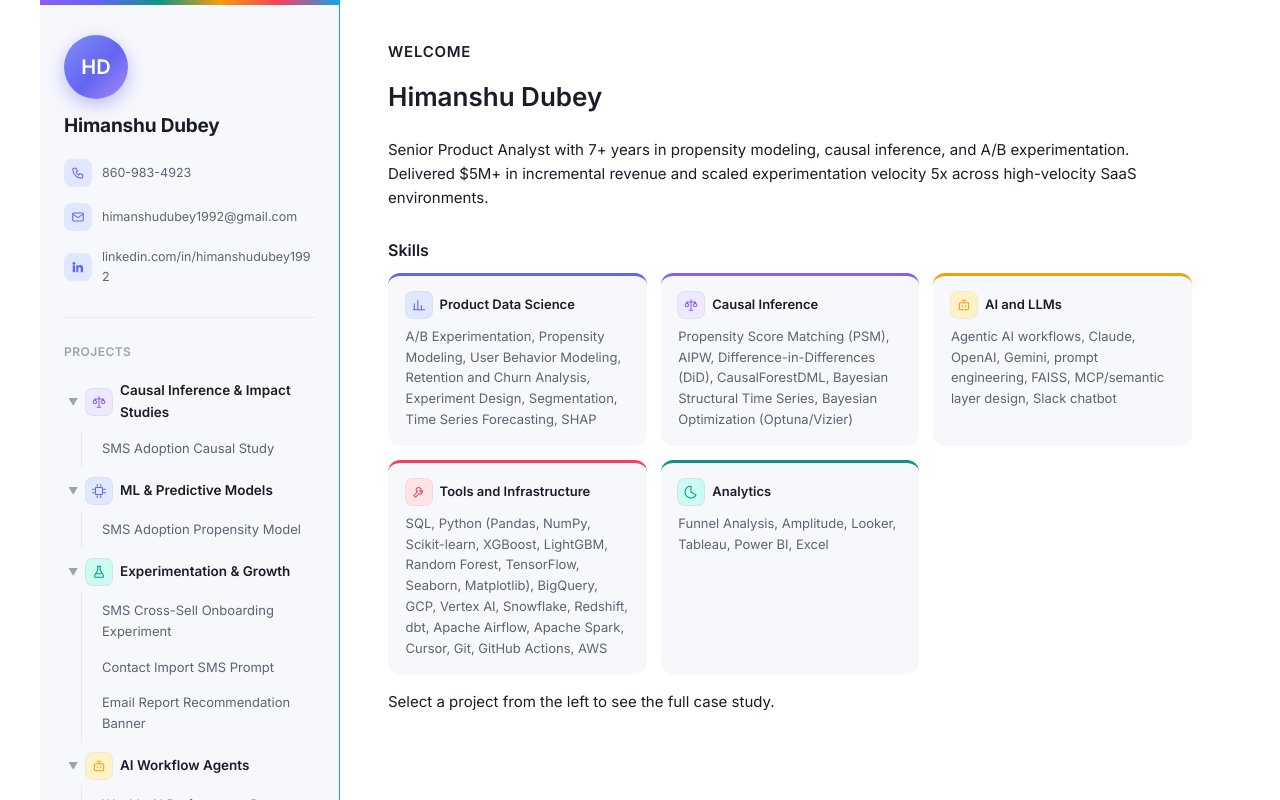
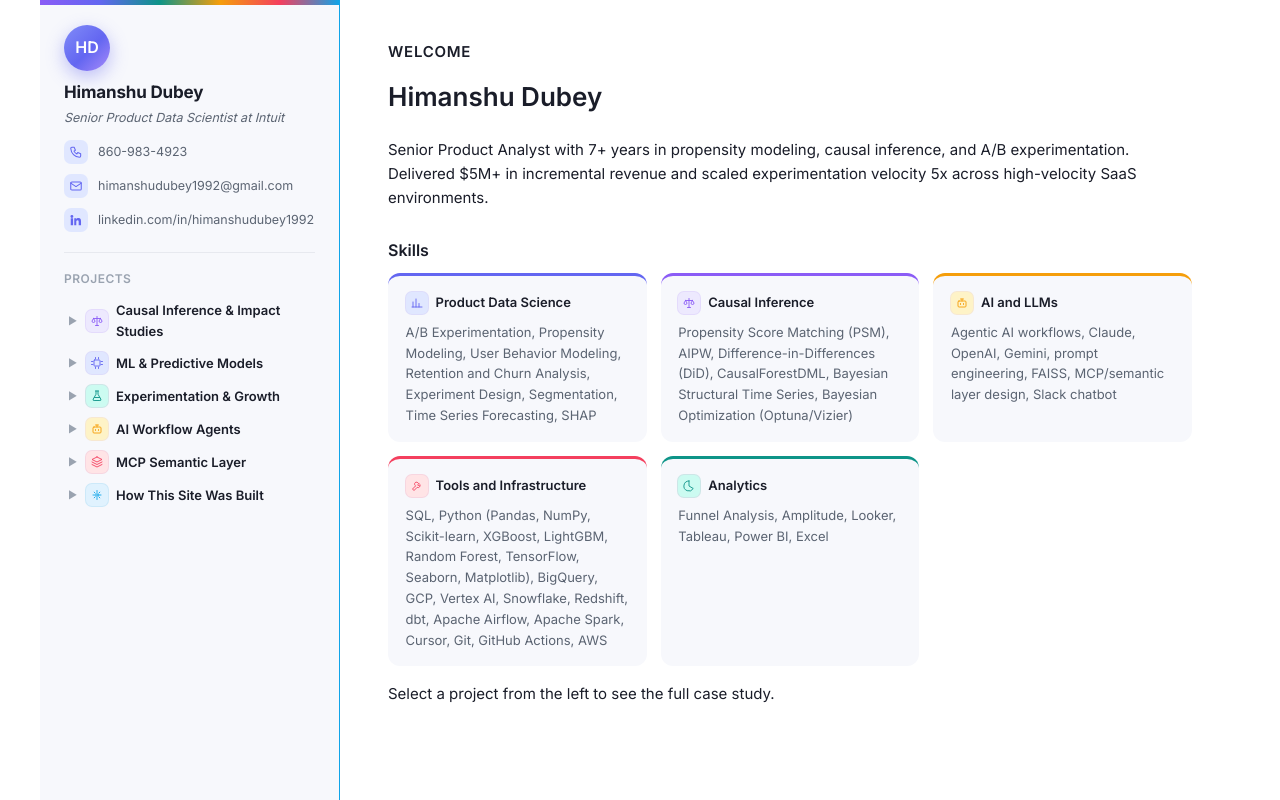
Before and after one commit to Himanshu2405/Himanshu2405.github.io, a plain HTML site: page index.html in a window 1280 px wide. Drawn offline with Linux system fonts and the light colour scheme.

Commit message:
Tighten sidebar spacing, collapse nav by default, add title under name

```diff
--- a/index.html
+++ b/index.html
@@ -53,7 +53,7 @@
     border-right: 1px solid var(--border);
     border-top: 5px solid transparent;
     border-image: linear-gradient(90deg, var(--c1-fg), var(--c2-fg), var(--c3-fg), var(--c4-fg), var(--c5-fg), var(--c6-fg)) 1;
-    padding: 1.85rem 1.5rem 2rem;
+    padding: 1.25rem 1.5rem;
     position: sticky;
     top: 0;
     height: 100vh;
@@ -61,8 +61,8 @@
   }
 
   .avatar {
-    width: 64px;
-    height: 64px;
+    width: 46px;
+    height: 46px;
     border-radius: 50%;
     background: linear-gradient(135deg, #818cf8, #6366f1 55%, #a78bfa);
     color: #fff;
@@ -70,8 +70,8 @@
     align-items: center;
     justify-content: center;
     font-weight: 600;
-    font-size: 20px;
-    margin-bottom: 0.75rem;
+    font-size: 16px;
+    margin-bottom: 0.5rem;
     box-shadow: 0 6px 18px rgba(99, 102, 241, 0.4);
   }
 
@@ -87,18 +87,25 @@
   }
 
   .sidebar h1 {
-    font-size: 19px;
+    font-size: 17px;
     font-weight: 700;
-    margin: 0 0 0.75rem;
+    margin: 0 0 2px;
     letter-spacing: -0.01em;
+  }
+
+  .sidebar .title {
+    font-size: 12.5px;
+    font-style: italic;
+    color: var(--text-secondary);
+    margin: 0 0 0.5rem;
   }
 
   .contact {
     display: flex;
     flex-direction: column;
-    gap: 4px;
-    margin: 0 0 1.5rem;
-    padding-bottom: 1.5rem;
+    gap: 2px;
+    margin: 0 0 1rem;
+    padding-bottom: 1rem;
     border-bottom: 1px solid var(--border);
   }
 
@@ -109,7 +116,7 @@
     font-size: 12.5px;
     color: var(--text-secondary);
     text-decoration: none;
-    padding: 6px 8px;
+    padding: 4px 8px;
     margin: 0 -8px;
     border-radius: 7px;
     word-break: break-all;
@@ -122,9 +129,9 @@
   }
 
   .contact-icon {
-    width: 28px;
-    height: 28px;
-    border-radius: 8px;
+    width: 24px;
+    height: 24px;
+    border-radius: 7px;
     background: var(--accent-light);
     color: var(--accent);
     display: flex;
@@ -150,19 +157,19 @@
     text-transform: uppercase;
     letter-spacing: 0.04em;
     color: var(--text-tertiary);
-    margin: 0 0 0.75rem;
+    margin: 0 0 0.4rem;
   }
 
   .nav-section {
-    margin-bottom: 4px;
+    margin-bottom: 1px;
   }
 
   .nav-section-title {
     display: flex;
     align-items: center;
     gap: 8px;
-    padding: 7px 4px;
-    font-size: 13.5px;
+    padding: 5px 4px;
+    font-size: 13px;
     font-weight: 600;
     cursor: pointer;
     border-radius: 6px;
@@ -186,9 +193,9 @@
   }
 
   .section-icon {
-    width: 26px;
-    height: 26px;
-    border-radius: 7px;
+    width: 22px;
+    height: 22px;
+    border-radius: 6px;
     display: flex;
     align-items: center;
     justify-content: center;
@@ -197,8 +204,8 @@
   }
 
   .section-icon svg {
-    width: 14px;
-    height: 14px;
+    width: 12px;
+    height: 12px;
   }
 
   .nav-projects {
@@ -427,6 +434,7 @@
     <div class="sidebar-header" id="home-link">
       <div class="avatar">HD</div>
       <h1>Himanshu Dubey</h1>
+      <p class="title">Senior Product Data Scientist at Intuit</p>
     </div>
 
     <div class="contact">
@@ -681,7 +689,8 @@ function renderNav() {
 
   sections.forEach((section, idx) => {
     const sectionEl = document.createElement("div");
-    sectionEl.className = "nav-section";
+    const isActiveSection = section.projects.includes(activeProjectId);
+    sectionEl.className = "nav-section" + (isActiveSection ? "" : " collapsed");
 
     const titleEl = document.createElement("div");
     titleEl.className = "nav-section-title";
```
